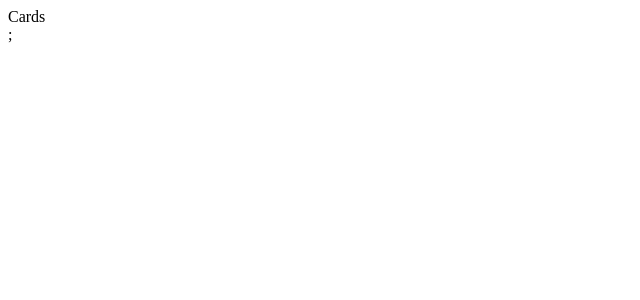
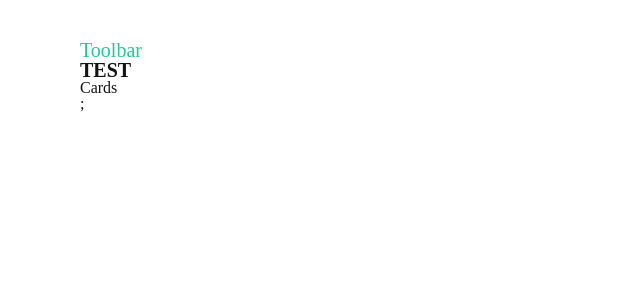
Before and after one commit to rifqifinaldy/alteacare-case-study, a Next.js app: page / in a window 1280 px wide. Shown: the top 300 px of the page, without its empty margins (0-640 px from the left). Built offline with nearby package versions, Linux system fonts and the light colour scheme.

Commit message:
feature/base-config setting up layouts and tailwind css

```diff
--- a/package.json
+++ b/package.json
@@ -13,11 +13,17 @@
     "@types/node": "18.11.17",
     "@types/react": "18.0.26",
     "@types/react-dom": "18.0.10",
+    "axios": "^1.2.1",
     "eslint": "8.30.0",
     "eslint-config-next": "13.1.0",
     "next": "13.1.0",
     "react": "18.2.0",
     "react-dom": "18.2.0",
     "typescript": "4.9.4"
+  },
+  "devDependencies": {
+    "autoprefixer": "^10.4.13",
+    "postcss": "^8.4.20",
+    "tailwindcss": "^3.2.4"
   }
 }
--- /dev/null
+++ b/postcss.config.js
@@ -0,0 +1,6 @@
+module.exports = {
+  plugins: {
+    tailwindcss: {},
+    autoprefixer: {},
+  },
+}
--- a/src/layouts/Layout.tsx
+++ b/src/layouts/Layout.tsx
@@ -1,11 +1,18 @@
 import { FC, ReactNode } from "react";
+import styles from "./layout.module.css";
 
 interface ILayouts {
   children: ReactNode;
 }
 
-const layouts: FC<ILayouts> = ({ children }) => {
-  return <div>{children}</div>;
+const Layout: FC<ILayouts> = ({ children }) => {
+  return (
+    <>
+      <main id="app-container" className={styles["app-container"]}>
+        {children}
+      </main>
+    </>
+  );
 };
 
-export default layouts;
+export default Layout;
--- /dev/null
+++ b/src/layouts/layout.module.css
@@ -0,0 +1,5 @@
+
+.app-container {
+    /* App Layout Container Padding */
+    @apply lg:px-[80px] lg:py-[40px];
+}
--- a/src/pages/_app.tsx
+++ b/src/pages/_app.tsx
@@ -15,6 +15,7 @@ export default function App({ Component, pageProps }: AppProps) {
         <link rel="icon" href="/favicon.ico" />
       </Head>
       <Layout>
+        <h1 className="text-[20px] text-primary">Toolbar</h1>
         <Component {...pageProps} />;
       </Layout>
     </>
--- a/src/pages/index.tsx
+++ b/src/pages/index.tsx
@@ -1,10 +1,10 @@
-import Head from "next/head";
-import Card from "src/components/Card/Card";
+import Card from "@/components/Card/Card";
 
 export default function Home() {
   return (
-    <main>
+    <section>
+      <h1 className="font-semibold text-[20px]">TEST</h1>
       <Card />
-    </main>
+    </section>
   );
 }
--- a/src/styles/globals.css
+++ b/src/styles/globals.css
@@ -0,0 +1,61 @@
+@tailwind base;
+@tailwind components;
+@tailwind utilities;
+
+@import url("https://fonts.googleapis.com/css2?family=Raleway:wght@400;500;600;700&display=swap");
+
+html,
+body {
+  padding: 0;
+  margin: 0;
+  font-family: "Raleway", sans-serif;
+  color: #131313;
+}
+
+/* ------------- CSS RESET ------------------ */
+
+html, body, div, span, applet, object, iframe,
+h1, h2, h3, h4, h5, h6, p, blockquote, pre,
+a, abbr, acronym, address, big, cite, code,
+del, dfn, em, img, ins, kbd, q, s, samp,
+small, strike, strong, sub, sup, tt, var,
+b, u, i, center,
+dl, dt, dd, ol, ul, li,
+fieldset, form, label, legend,
+table, caption, tbody, tfoot, thead, tr, th, td,
+article, aside, canvas, details, embed,
+figure, figcaption, footer, header, hgroup,
+menu, nav, output, ruby, section, summary,
+time, mark, audio, video {
+	margin: 0;
+	padding: 0;
+	border: 0;
+	font-size: 100%;
+	font: inherit;
+	vertical-align: baseline;
+}
+/* HTML5 display-role reset for older browsers */
+article, aside, details, figcaption, figure,
+footer, header, hgroup, menu, nav, section {
+	display: block;
+}
+body {
+	line-height: 1;
+}
+ol, ul {
+	list-style: none;
+}
+blockquote, q {
+	quotes: none;
+}
+blockquote:before, blockquote:after,
+q:before, q:after {
+	content: '';
+	content: none;
+}
+table {
+	border-collapse: collapse;
+	border-spacing: 0;
+}
+
+/* ------------- CSS RESET ------------------ */
--- /dev/null
+++ b/tailwind.config.js
@@ -0,0 +1,19 @@
+/** @type {import('tailwindcss').Config} */
+module.exports = {
+  content: ["./src/**/*.{js,ts,jsx,tsx}"],
+  theme: {
+    extend: {
+      colors: {
+        primary: "#20c997",
+        secondary: "#17a2b8",
+        success: "#28a745",
+        info: "#17a2b8",
+        warning: "#ffc107",
+        danger: "#dc3545",
+        light: "#f8f9fa",
+        dark: "#343a40",
+      },
+    },
+  },
+  plugins: [],
+};
```
Also changed, not shown: tsconfig.json (+6 -1 lines), src/styles/Home.module.css (deleted), 1 other file (tests, documents, lock files or other folders).
